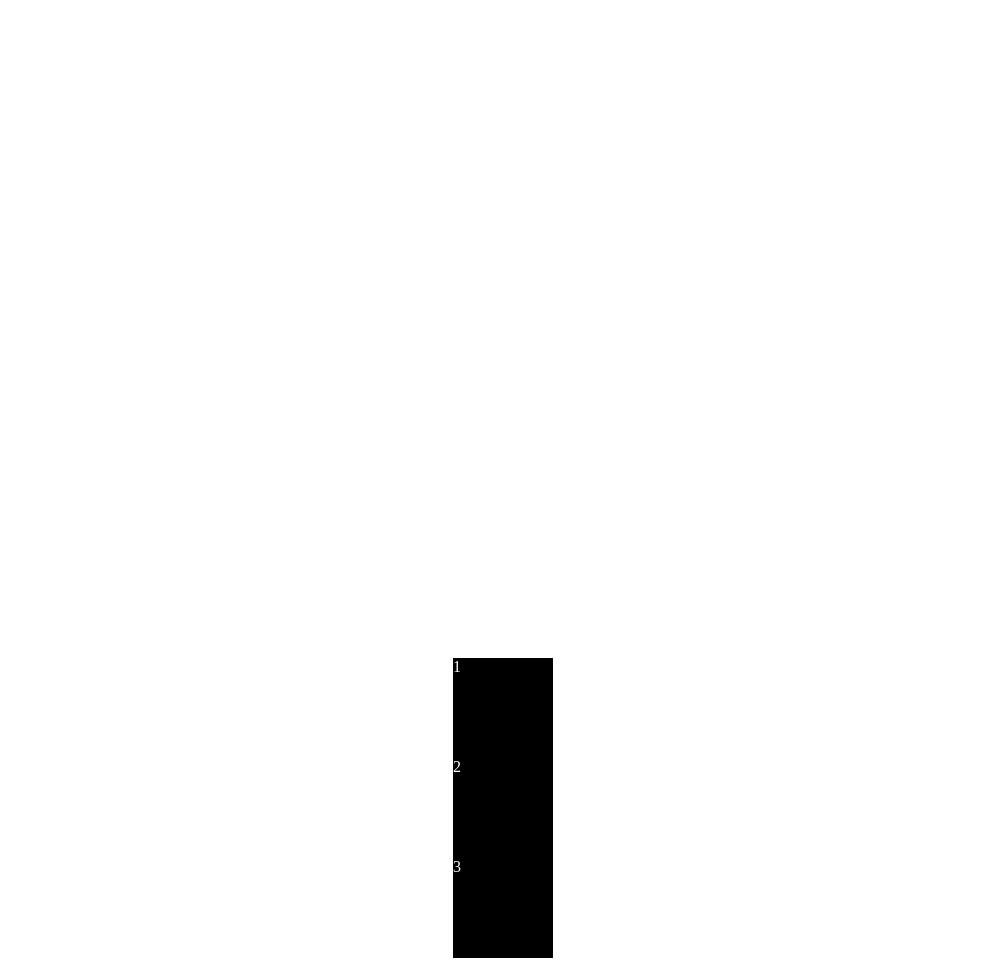
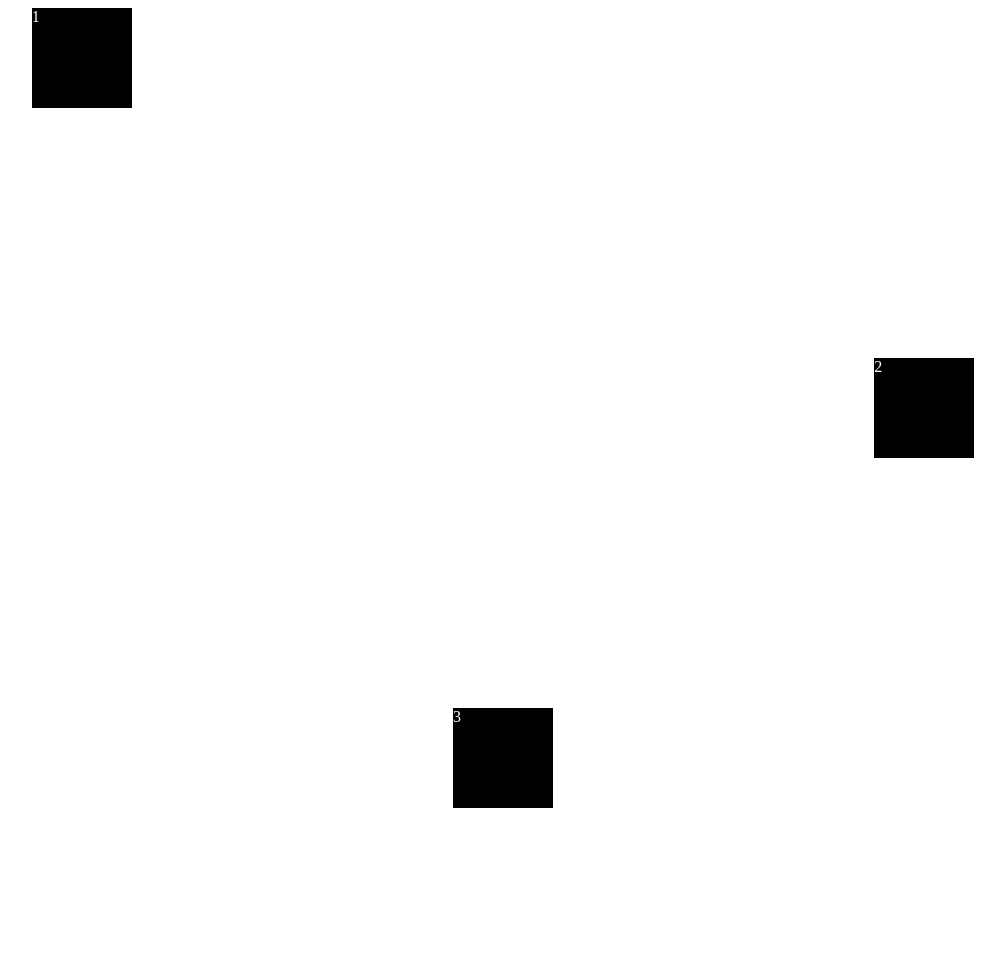
Before and after one commit to SeonghakIm/scss_class, a plain HTML site: page index.html in a window 1280 px wide. Shown: the top 961 px of the page, without its empty margins (137-1142 px from the left). After the commit the page ends 816 px from the top, so only its background shows below. Drawn offline with Linux system fonts and the light colour scheme.

```diff
--- a/index.html
+++ b/index.html
@@ -7,10 +7,10 @@
     <title>(S)CSS Masterclass</title>
   </head>
   <body>
-        <div class = "wrapper">
-            <div class="box">1</div>
-            <div class="box">2</div>
-            <div class="box">3</div>
+        <div class = "father">
+            <div class="child">1</div>
+            <div class="child">2</div>
+            <div class="child">3</div>
         </div>
   </body>
 </html>
--- a/styles.css
+++ b/styles.css
@@ -1,16 +1,27 @@
-.wrapper{
+.father{
     display:flex;
-    flex-direction: column;
     /*main axis */
-    justify-content: center;
-    /* cross axis*/
-    align-items: center;
-    height: 200vh;
+    justify-content: space-around;
+    height: 100vh;
 }
 
-.box{
+.child{
     width: 100px;
     height: 100px;
     background-color: black;
     color:white;
+    align-self: auto;
 }
+
+.child:nth-child(1){
+    order : 0;
+}
+
+.child:nth-child(2){
+    align-self: center;
+    order : 1;
+}
+
+.child:nth-child(3){
+    align-self: flex-end;
+}
```
Also changed, not shown: README.md.
